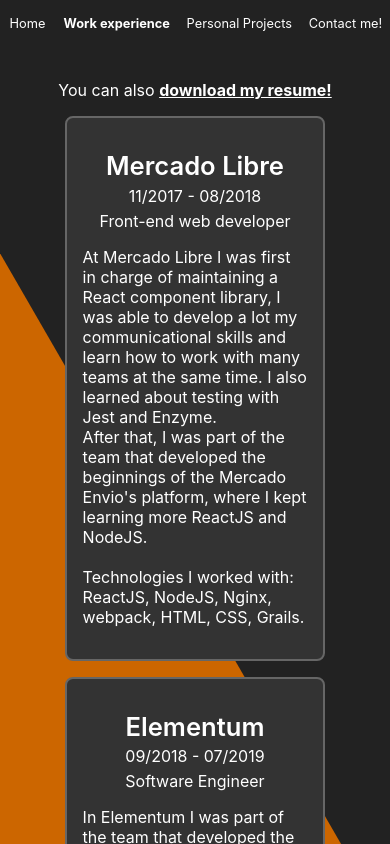
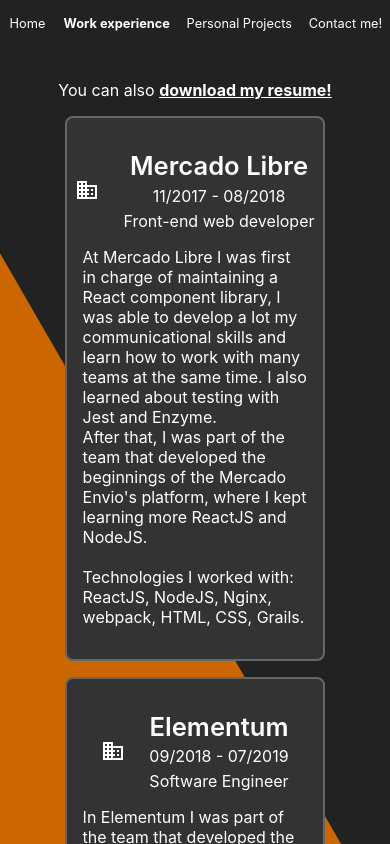
Before and after one commit to joka828/portfolio, a Next.js app: page /work in a window 390 px wide. Built offline with nearby package versions, Linux system fonts and the light colour scheme.

Commit message:
add beauty icons

```diff
--- a/pages/work/index.tsx
+++ b/pages/work/index.tsx
@@ -1,5 +1,7 @@
 import type { NextPage } from "next";
 import Head from "next/head";
+
+import BusinessIcon from "@mui/icons-material/Business";
 
 import { downloadCVTracking } from "../../helpers/trackings";
 import styles from "../../styles/Work.module.css";
@@ -29,10 +31,13 @@
         </div>
         <div className={styles.content}>
           <div className={styles.section}>
+            <div className={styles.companyWrapper}>
+              <BusinessIcon className={styles.companyIcon} />
               <div className={styles.titleColumn}>
                 <h3 className={styles.title}>Mercado Libre</h3>
                 <span>11/2017 - 08/2018</span>
                 <span>Front-end web developer</span>
+              </div>
             </div>
             <span className={styles.sectionText}>
               At Mercado Libre I was first in charge of maintaining a React
@@ -50,10 +55,13 @@
             </span>
           </div>
           <div className={styles.section}>
+            <div className={styles.companyWrapper}>
+              <BusinessIcon className={styles.companyIcon} />
               <div className={styles.titleColumn}>
                 <h3 className={styles.title}>Elementum</h3>
                 <span>09/2018 - 07/2019</span>
                 <span>Software Engineer</span>
+              </div>
             </div>
             <span className={styles.sectionText}>
               In Elementum I was part of the team that developed the new
@@ -69,10 +77,13 @@
             </span>
           </div>
           <div className={styles.section}>
+            <div className={styles.companyWrapper}>
+              <BusinessIcon className={styles.companyIcon} />
               <div className={styles.titleColumn}>
                 <h3 className={styles.title}>Mural</h3>
                 <span>08/2019 - 08/2021</span>
                 <span>Full Stack Engineer</span>
+              </div>
             </div>
             <span className={styles.sectionText}>
               Mural was a really challenging experience for me as a frontender,
@@ -94,10 +105,13 @@
             </span>
           </div>
           <div className={styles.section}>
+            <div className={styles.companyWrapper}>
+              <BusinessIcon className={styles.companyIcon} />
               <div className={styles.titleColumn}>
                 <h3 className={styles.title}>Kavak</h3>
                 <span>08/2021 - 09/2022</span>
                 <span>Senior Software Engineer</span>
+              </div>
             </div>
             <span className={styles.sectionText}>
               Kavak was a particular challenge for me, since I have almost
@@ -106,7 +120,7 @@
               used to it, but as soon as I caught up with it, I was able to
               develop a lot of features and make a real impact on the frontend
               teams.
-              <br />I was part of the team that changed a lot of frontend
+              <br />I was part of a team that changed a lot of frontend
               workflows and even changing the way product and design teams
               worked with the frontend teams. I was able to improve and refactor
               core features in the Angular application to improve performance
@@ -118,10 +132,13 @@
             </span>
           </div>
           <div className={styles.section}>
+            <div className={styles.companyWrapper}>
+              <BusinessIcon className={styles.companyIcon} />
               <div className={styles.titleColumn}>
                 <h3 className={styles.title}>Pauca</h3>
                 <span>11/2022 - 05/2024</span>
                 <span>Senior Software Engineer</span>
+              </div>
             </div>
             <span className={styles.sectionText}>
               Pauca was my first experience working with a small team in a
--- a/styles/Work.module.css
+++ b/styles/Work.module.css
@@ -38,15 +38,26 @@
   background-color: #333;
 }
 
+.companyWrapper {
+  display: flex;
+  flex-direction: row;
+  align-items: center;
+  gap: 1.5rem;
+
+  flex-shrink: 0;
+  width: 16rem;
+}
+
+.companyIcon {
+  font-size: 2rem;
+}
+
 .titleColumn {
   display: flex;
   flex-direction: column;
   justify-content: center;
 
   gap: 0.3rem;
-
-  flex-shrink: 0;
-  width: 12rem;
 }
 
 .title {
@@ -54,7 +65,7 @@
   font-weight: 600;
 }
 
-@media screen and (max-width: 1024px), screen and (max-height: 700px) {
+@media screen and (max-width: 1024px) {
   .section {
     flex-direction: column;
     align-items: center;
@@ -63,8 +74,13 @@
     gap: 1rem;
   }
 
-  .titleColumn {
-    align-items: center;
+  .companyWrapper {
+    justify-content: center;
+    text-align: center;
+  }
+
+  .companyIcon {
+    display: none;
   }
 }
 
```
Lines whose indentation alone changed are shown as unchanged.
